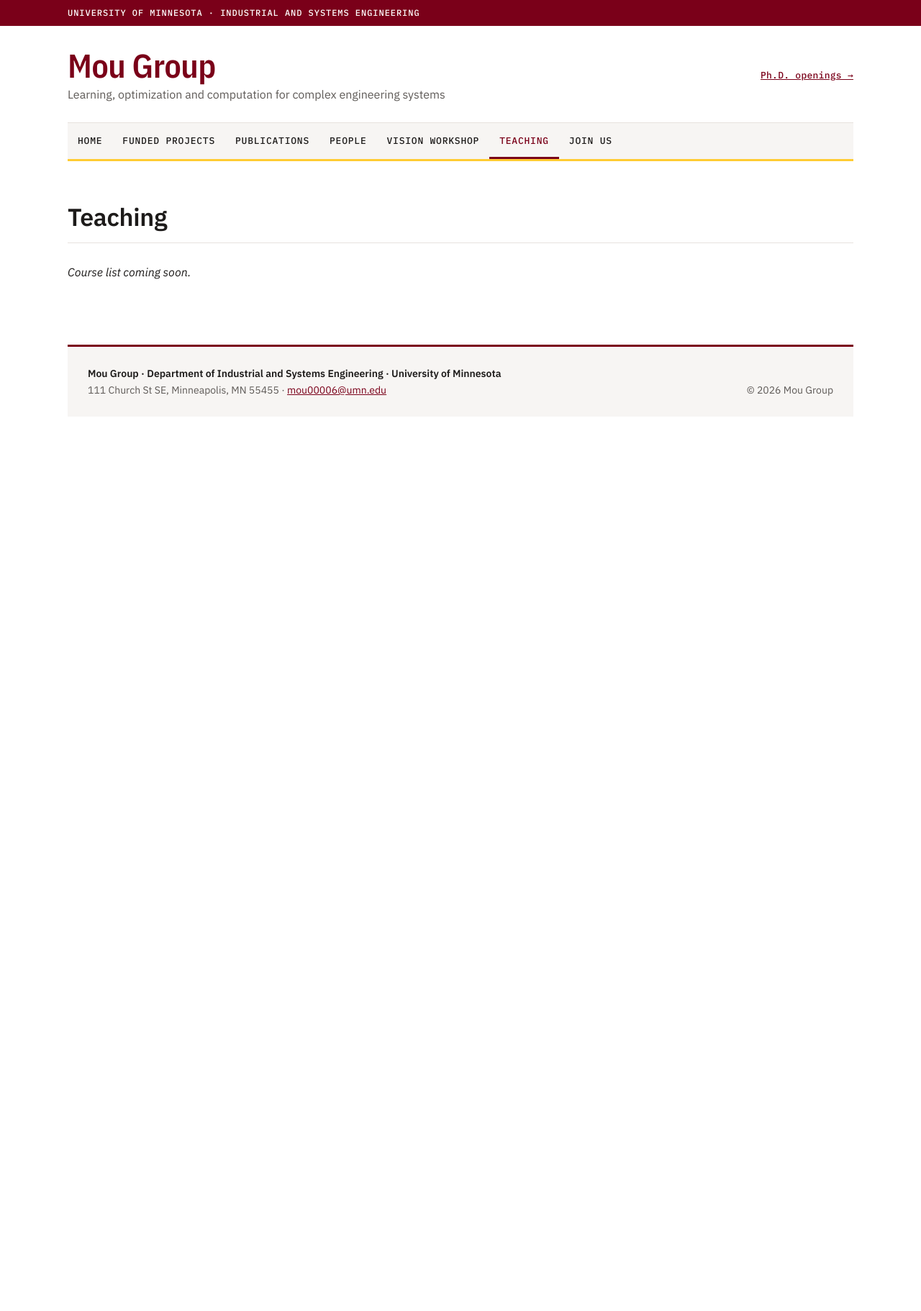
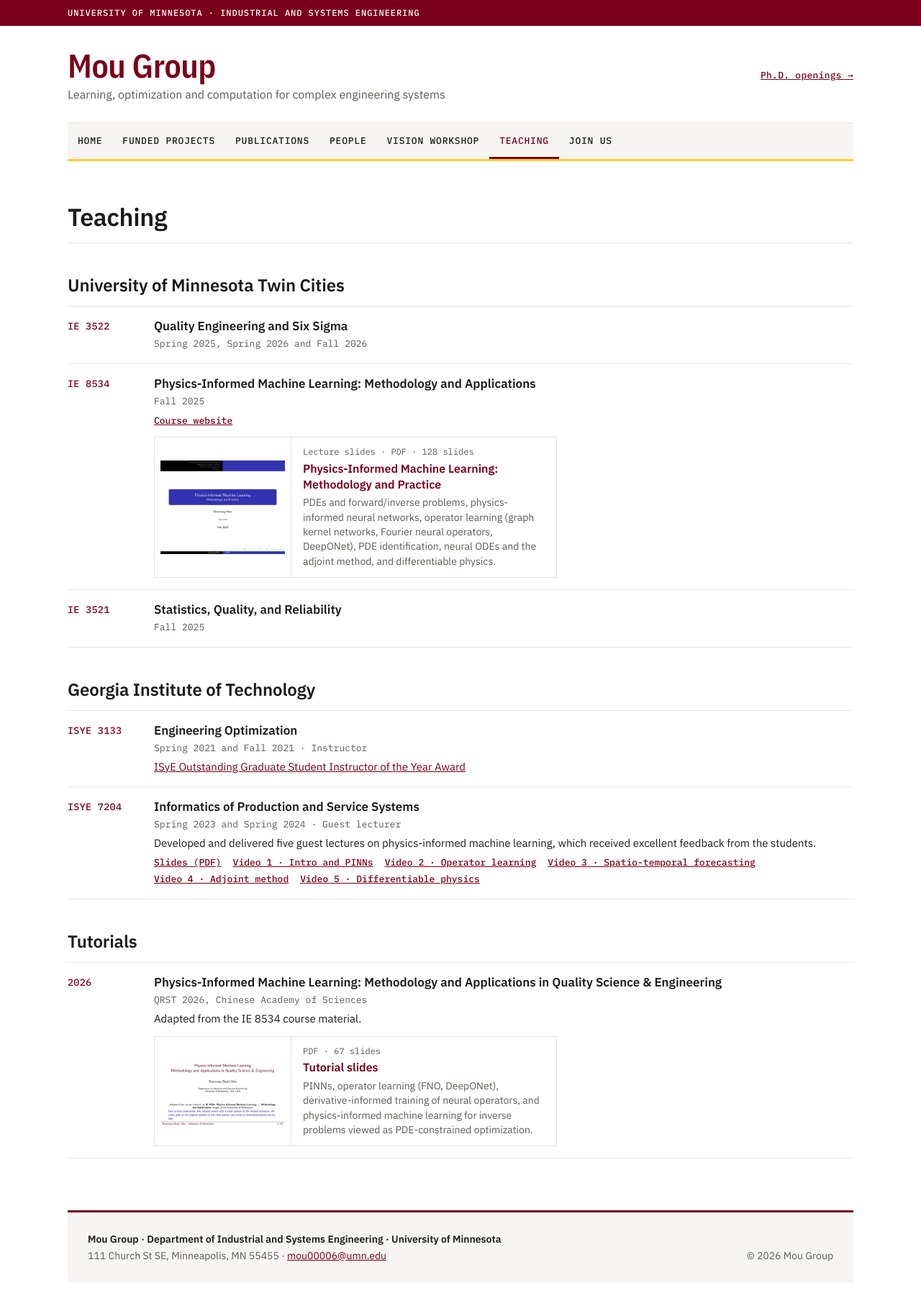
Before and after one commit to Mou-group-UMN/mou-group-umn.github.io, a Jekyll site: the page built from teaching.html, in a window 1280 px wide. Shown: the whole page at 72% size. Built offline with Jekyll 4.4.1, drawn with Linux system fonts in a browser that asks for light colours; before the commit the page ends 900 px from its top, so only the background shows below that.

Commit message:
Teaching page: full course list, IE 8534 slides and the QRST 2026 tutorial
Courses come from Sean's Google Site (IE 3522 now Spring 2025, Spring 2026
and Fall 2026; IE 8534 with its course website; IE 3521; Georgia Tech
ISYE 3133 and ISYE 7204 with the guest-lecture slides and recordings).
The IE 8534 lecture slides (Fall 2025) and the QRST 2026 tutorial slides
are hosted in assets/teaching/ and shown as slide-preview cards. Data in
_data/teaching.yml; teaching.md became teaching.html.

Co-Authored-By: Claude Opus 5.5 <noreply@anthropic.com>
Claude-Session: https://claude.ai/code/session_01XBj4b1asWe9EJC5WfSpYSG

```diff
--- /dev/null
+++ b/_data/teaching.yml
@@ -0,0 +1,53 @@
+# Teaching page (teaching.html). Schools, courses and tutorials show in this order.
+# Per course: code, title, terms, optional role, note (HTML), links [{label, url}] and material
+# (a slide-preview card: title, kicker, description, url, thumb; url/thumb may be /assets/... paths).
+schools:
+  - name: University of Minnesota Twin Cities
+    courses:
+      - code: IE 3522
+        title: Quality Engineering and Six Sigma
+        terms: Spring 2025, Spring 2026 and Fall 2026
+      - code: IE 8534
+        title: "Physics-Informed Machine Learning: Methodology and Applications"
+        terms: Fall 2025
+        links:
+          - {label: Course website, url: "https://sites.google.com/umn.edu/ie-8534-piml-25fall/piml"}
+        material:
+          title: "Physics-Informed Machine Learning: Methodology and Practice"
+          kicker: Lecture slides · PDF · 128 slides
+          description: PDEs and forward/inverse problems, physics-informed neural networks, operator learning (graph kernel networks, Fourier neural operators, DeepONet), PDE identification, neural ODEs and the adjoint method, and differentiable physics.
+          url: /assets/teaching/ie8534-piml-lecture-slides-fall2025.pdf
+          thumb: /assets/img/teaching/ie8534-slides-thumb.jpg
+      - code: IE 3521
+        title: Statistics, Quality, and Reliability
+        terms: Fall 2025
+  - name: Georgia Institute of Technology
+    courses:
+      - code: ISYE 3133
+        title: Engineering Optimization
+        terms: Spring 2021 and Fall 2021
+        role: Instructor
+        note: '<a href="https://www.isye.gatech.edu/academics/doctoral/current-students/graduate-awards">ISyE Outstanding Graduate Student Instructor of the Year Award</a>'
+      - code: ISYE 7204
+        title: Informatics of Production and Service Systems
+        terms: Spring 2023 and Spring 2024
+        role: Guest lecturer
+        note: Developed and delivered five guest lectures on physics-informed machine learning, which received excellent feedback from the students.
+        links:   # the slides and recordings linked from Sean's Google Site
+          - {label: Slides (PDF), url: "https://drive.google.com/file/d/120apIJReLCyv3sC5Ff1wpnSVx-jyHNTy/view"}
+          - {label: "Video 1 · Intro and PINNs", url: "https://drive.google.com/file/d/123QlSdSCtw2QrO25jWL5HohaLFGjcqta/view"}
+          - {label: "Video 2 · Operator learning", url: "https://drive.google.com/file/d/12-_NUWv2JYxEhp5VmlwNLPT1LtiX_p8S/view"}
+          - {label: "Video 3 · Spatio-temporal forecasting", url: "https://drive.google.com/file/d/120x6Iq3Mw56oq6HbB8oSEmHw-NTlobTD/view"}
+          - {label: "Video 4 · Adjoint method", url: "https://drive.google.com/file/d/121RCE2w2AFV3UPFCxe6FUJRePvWdRw5p/view"}
+          - {label: "Video 5 · Differentiable physics", url: "https://drive.google.com/file/d/120Wsy4qWlrFwQM0syvMPYWc3LSNjkozA/view"}
+tutorials:
+  - year: 2026
+    title: "Physics-Informed Machine Learning: Methodology and Applications in Quality Science & Engineering"
+    event: QRST 2026, Chinese Academy of Sciences
+    note: Adapted from the IE 8534 course material.
+    material:
+      title: Tutorial slides
+      kicker: PDF · 67 slides
+      description: PINNs, operator learning (FNO, DeepONet), derivative-informed training of neural operators, and physics-informed machine learning for inverse problems viewed as PDE-constrained optimization.
+      url: /assets/teaching/qrst2026-piml-tutorial.pdf
+      thumb: /assets/img/teaching/qrst2026-tutorial-thumb.jpg
--- /dev/null
+++ b/_includes/material-card.html
@@ -0,0 +1 @@
+{% assign m = include.m %}<a class="link-card mat-card" href="{% if m.url contains '://' %}{{ m.url }}{% else %}{{ m.url | relative_url }}{% endif %}">{% if m.thumb %}<img class="lc-img" src="{{ m.thumb | relative_url }}" alt="">{% endif %}<span class="lc-body"><span class="lc-site">{{ m.kicker }}</span><span class="lc-title">{{ m.title }}</span>{% if m.description %}<span class="lc-desc">{{ m.description }}</span>{% endif %}</span></a>
--- a/assets/css/style.css
+++ b/assets/css/style.css
@@ -152,6 +152,19 @@ h3{font-size:19px;line-height:1.3}
 .pj-figs img{display:block;width:100%;height:auto;border:1px solid var(--line);background:#fff}
 .pj-figs figcaption{margin-top:6px;font-size:13.5px;line-height:1.45;color:var(--muted)}
 
+/* teaching */
+.tc-list{list-style:none;margin:0;padding:0}
+.tc-list>li{display:grid;grid-template-columns:100px minmax(0,1fr);gap:4px 20px;padding:16px 0;border-top:1px solid var(--line-2)}
+.tc-list>li:last-child{border-bottom:1px solid var(--line-2)}
+.tc-code{font:500 13.5px/1.75 var(--mono);color:var(--maroon);letter-spacing:.02em;white-space:nowrap}
+.tc-title{font-size:17px;font-weight:600;line-height:1.4}
+.tc-meta{margin-top:2px;font:13px/1.6 var(--mono);color:var(--muted)}
+.tc-note{margin-top:4px;font-size:15px;line-height:1.5}
+.tc-links{display:flex;flex-wrap:wrap;gap:2px 16px;margin-top:6px;font:500 13px/1.6 var(--mono)}
+.mat-card{margin-top:12px}
+.mat-card .lc-img{width:190px;object-fit:contain;padding:8px;background:#fff;border-right:1px solid var(--line)}
+@media(max-width:560px){.tc-list>li{grid-template-columns:1fr;gap:2px}.mat-card .lc-img{border-right:0;border-bottom:1px solid var(--line)}}
+
 /* workshops: cards like the "Prior Workshops" list on the VISION'26 site (banner on top, centered title) */
 .ws-cards{display:flex;flex-direction:column;gap:24px}
 .ws-card{display:block;overflow:hidden;background:#fff;border:1px solid var(--line);border-radius:12px;box-shadow:0 4px 16px rgba(0,0,0,.05);text-decoration:none;color:inherit;transition:box-shadow .15s}
--- /dev/null
+++ b/teaching.html
@@ -0,0 +1,15 @@
+---
+layout: default
+title: Teaching
+permalink: /teaching/
+---
+{% assign t = site.data.teaching %}{% for s in t.schools %}
+<h2>{{ s.name }}</h2>
+<ul class="tc-list">{% for c in s.courses %}
+<li><span class="tc-code">{{ c.code }}</span><div class="tc-body"><div class="tc-title">{{ c.title }}</div><div class="tc-meta">{{ c.terms }}{% if c.role %} · {{ c.role }}{% endif %}</div>{% if c.note %}<div class="tc-note">{{ c.note }}</div>{% endif %}{% if c.links %}<div class="tc-links">{% for l in c.links %}<a href="{% if l.url contains '://' %}{{ l.url }}{% else %}{{ l.url | relative_url }}{% endif %}">{{ l.label }}</a>{% endfor %}</div>{% endif %}{% if c.material %}{% include material-card.html m=c.material %}{% endif %}</div></li>{% endfor %}
+</ul>{% endfor %}
+{% if t.tutorials %}
+<h2>Tutorials</h2>
+<ul class="tc-list">{% for u in t.tutorials %}
+<li><span class="tc-code">{{ u.year }}</span><div class="tc-body"><div class="tc-title">{{ u.title }}</div><div class="tc-meta">{{ u.event }}</div>{% if u.note %}<div class="tc-note">{{ u.note }}</div>{% endif %}{% if u.material %}{% include material-card.html m=u.material %}{% endif %}</div></li>{% endfor %}
+</ul>{% endif %}
--- a/teaching.md
+++ /dev/null
@@ -1,7 +0,0 @@
----
-layout: default
-title: Teaching
-permalink: /teaching/
----
-<!-- TODO: add courses. Format: **ISE xxxx: Course name** (Semester Year) — one-line description -->
-*Course list coming soon.*
```
Also changed, not shown: assets/img/teaching/ie8534-slides-thumb.jpg (added), assets/img/teaching/qrst2026-tutorial-thumb.jpg (added), 2 other files.
